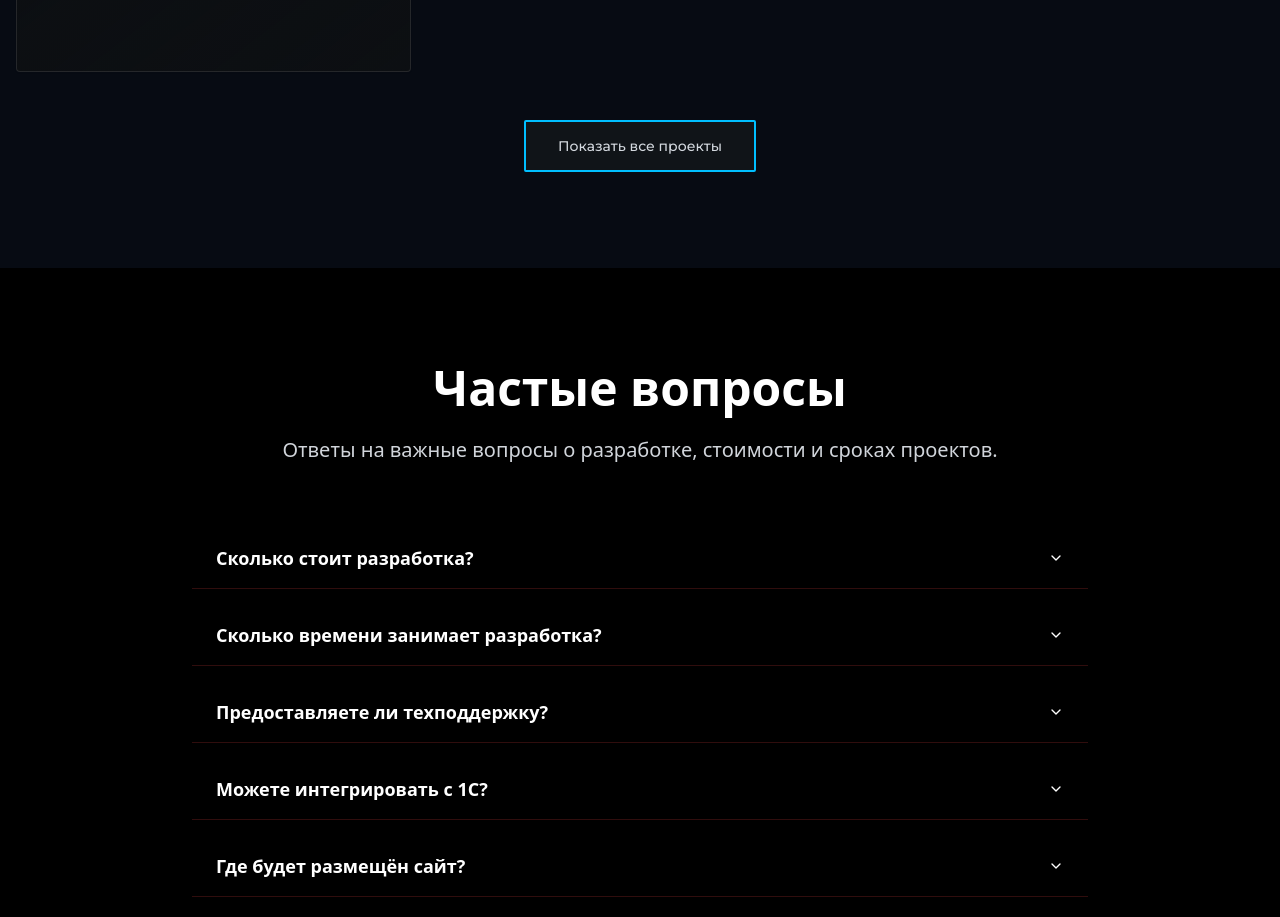
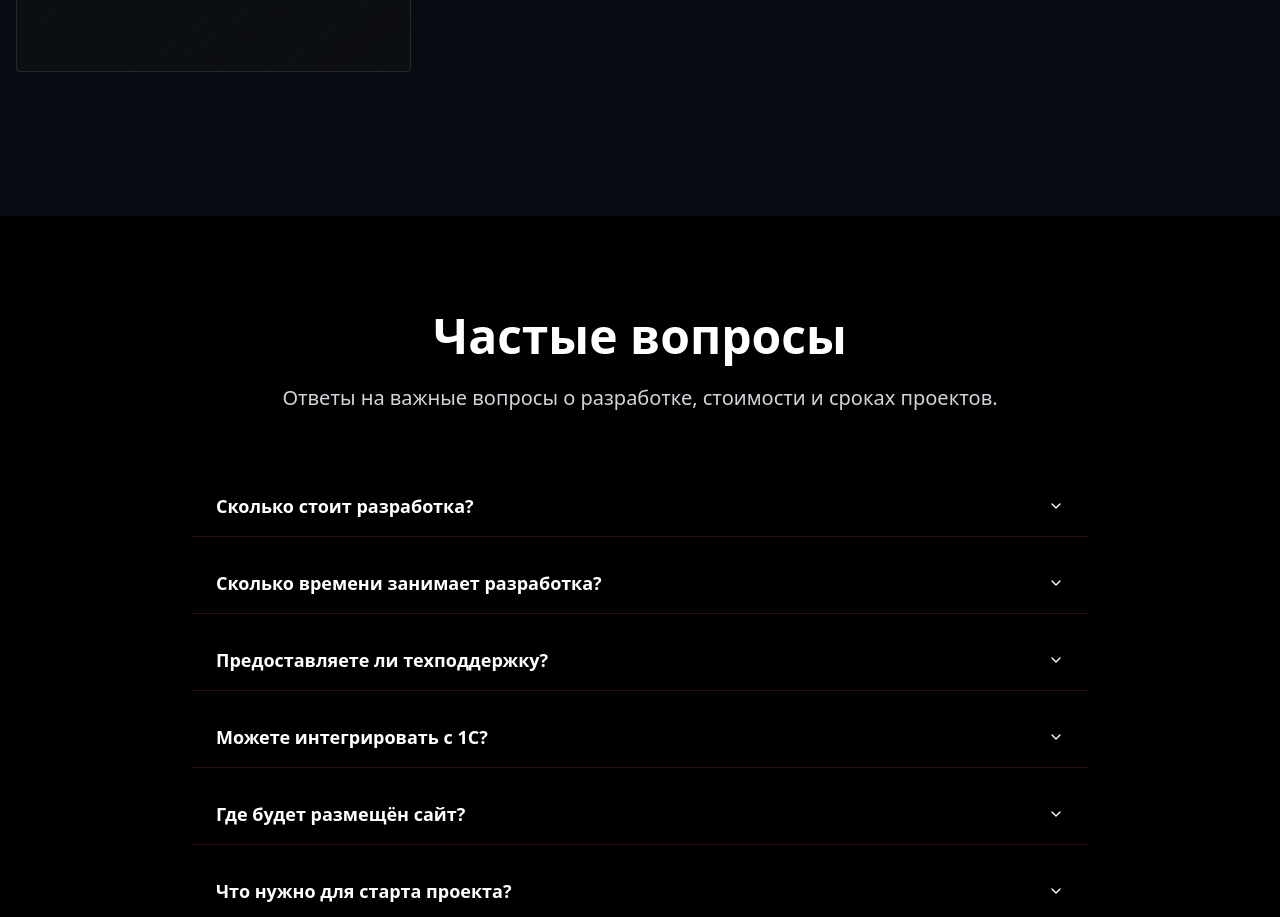
Before and after one commit to nshrkonstantin-coder/data-analytics-solution-2, a React (Vite) app: page / in a window 1280 px wide. Shown: the part 3820-4737 px from the top of the page. Built offline with nearby package versions, Linux system fonts and the light colour scheme; no server answers.

Commit message:
Добавлена проверка регистрации для проектов

```diff
--- a/src/components/testimonials-section.tsx
+++ b/src/components/testimonials-section.tsx
@@ -65,15 +65,6 @@ export function TestimonialsSection() {
             </Card>
           ))}
         </div>
-
-        <div className="text-center">
-          <Button
-            variant="outline"
-            className="border-2 border-secondary hover:bg-secondary/10 hover:border-primary hover:text-primary transition-all duration-300 font-heading px-8 py-6"
-          >
-            Показать все проекты
-          </Button>
-        </div>
       </div>
     </section>
   )
```
